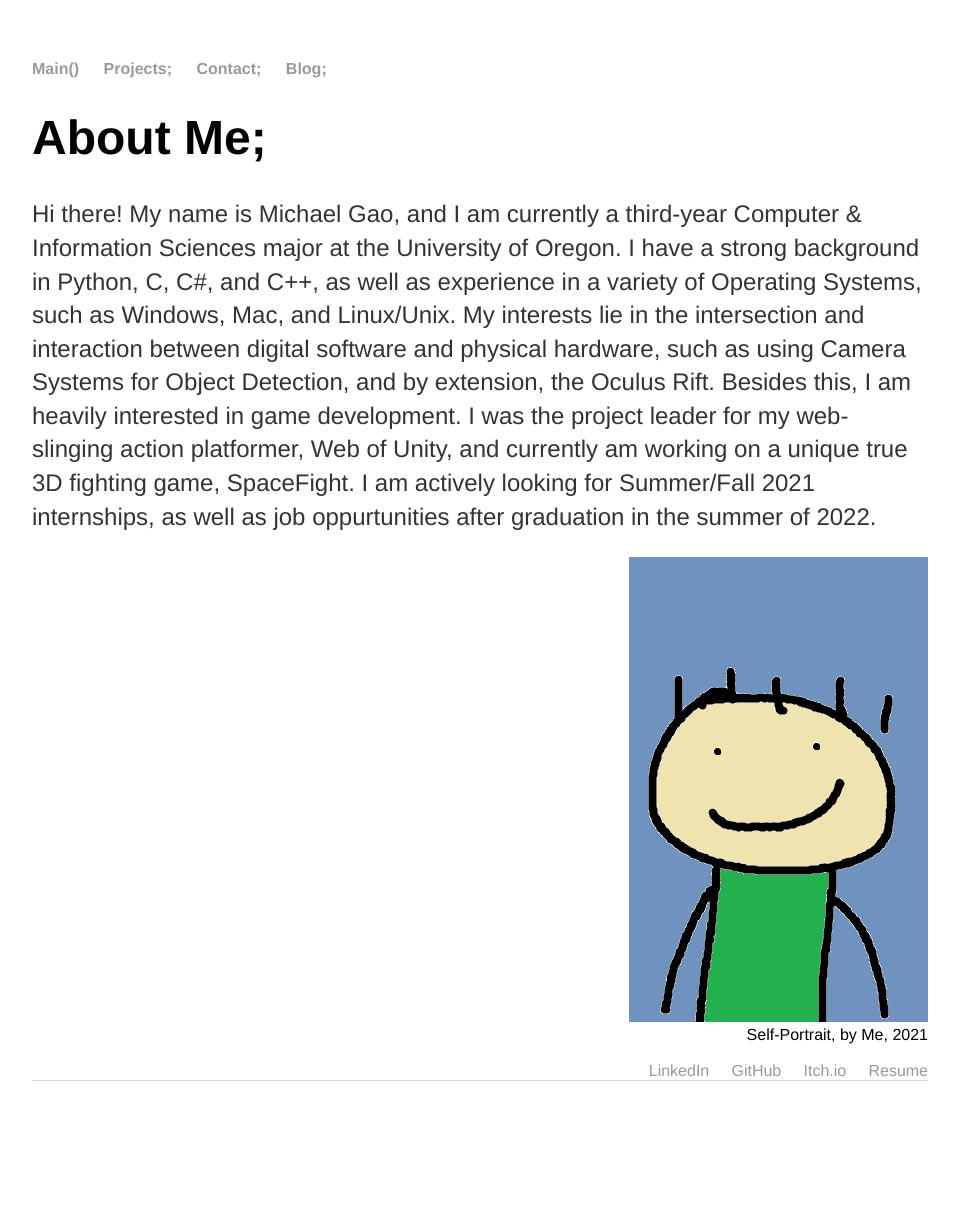
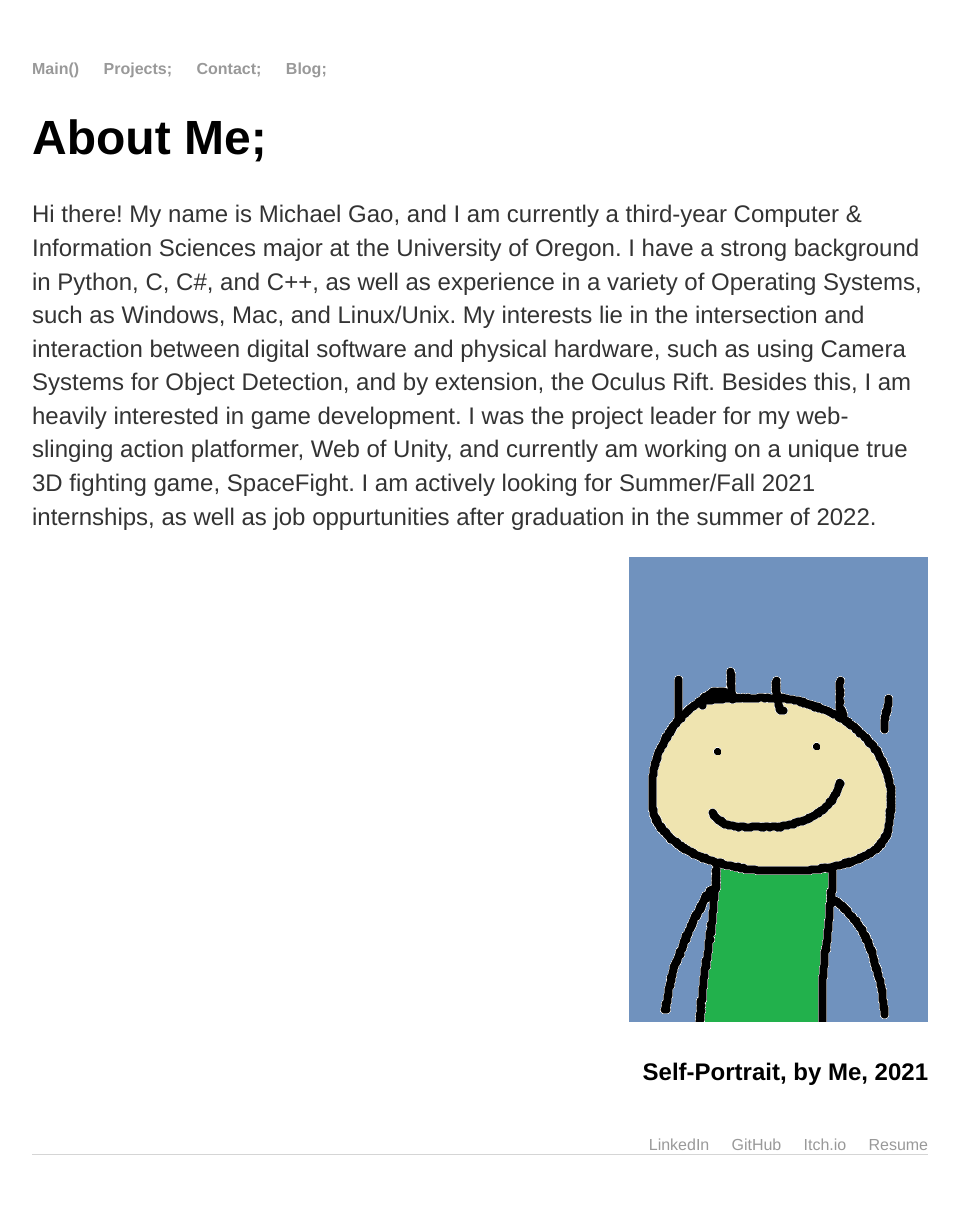
Before and after one commit to michael-c-gao/WebsiteOfMichael, a Jekyll site: the page built from index.html, in a window 1280 px wide. Shown: the whole page, without its empty margins (160-1119 px from the left). Built offline with Jekyll 4.4.1, drawn with Linux system fonts in a browser that asks for light colours; before the commit the page ends 1141 px from its top, so only the background shows below that.

Commit message:
Update index.html

```diff
--- a/index.html
+++ b/index.html
@@ -10,6 +10,6 @@ title: Michael C. Gao
 	unique true 3D fighting game, SpaceFight. I am actively looking for Summer/Fall 2021 internships, as well as job oppurtunities after graduation in the summer of 2022. </p>
 
 	<div align="right"><img src="selfportrait.png" alt="Self Portrait"></div>
-	</strong><div align="right">Self-Portrait, by Me, 2021</div></strong> &nbsp; &nbsp; &nbsp;
+	<div align="right"><h4>Self-Portrait, by Me, 2021</h4></div> &nbsp; &nbsp; &nbsp;
 	<div align="right"><a href="https://www.linkedin.com/in/michael-c-gao/">LinkedIn</a> &nbsp; &nbsp; <a href="https://github.com/michael-c-gao">GitHub</a> &nbsp; &nbsp; <a href="https://mexhal.itch.io/">Itch.io</a> &nbsp; &nbsp; <a href="GaoMichaelResume.pdf" target="resume">Resume</a></div>
 	</div>
```
